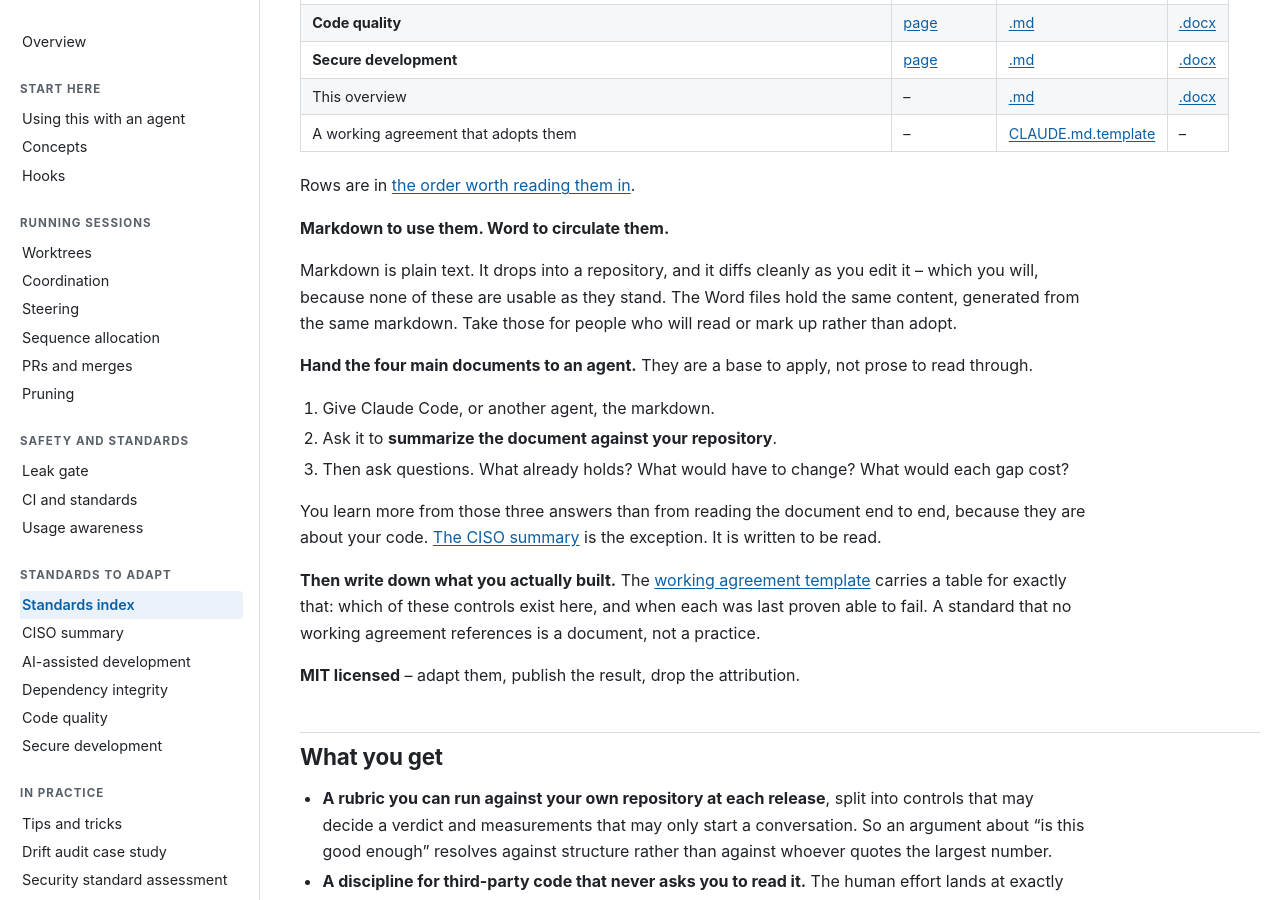
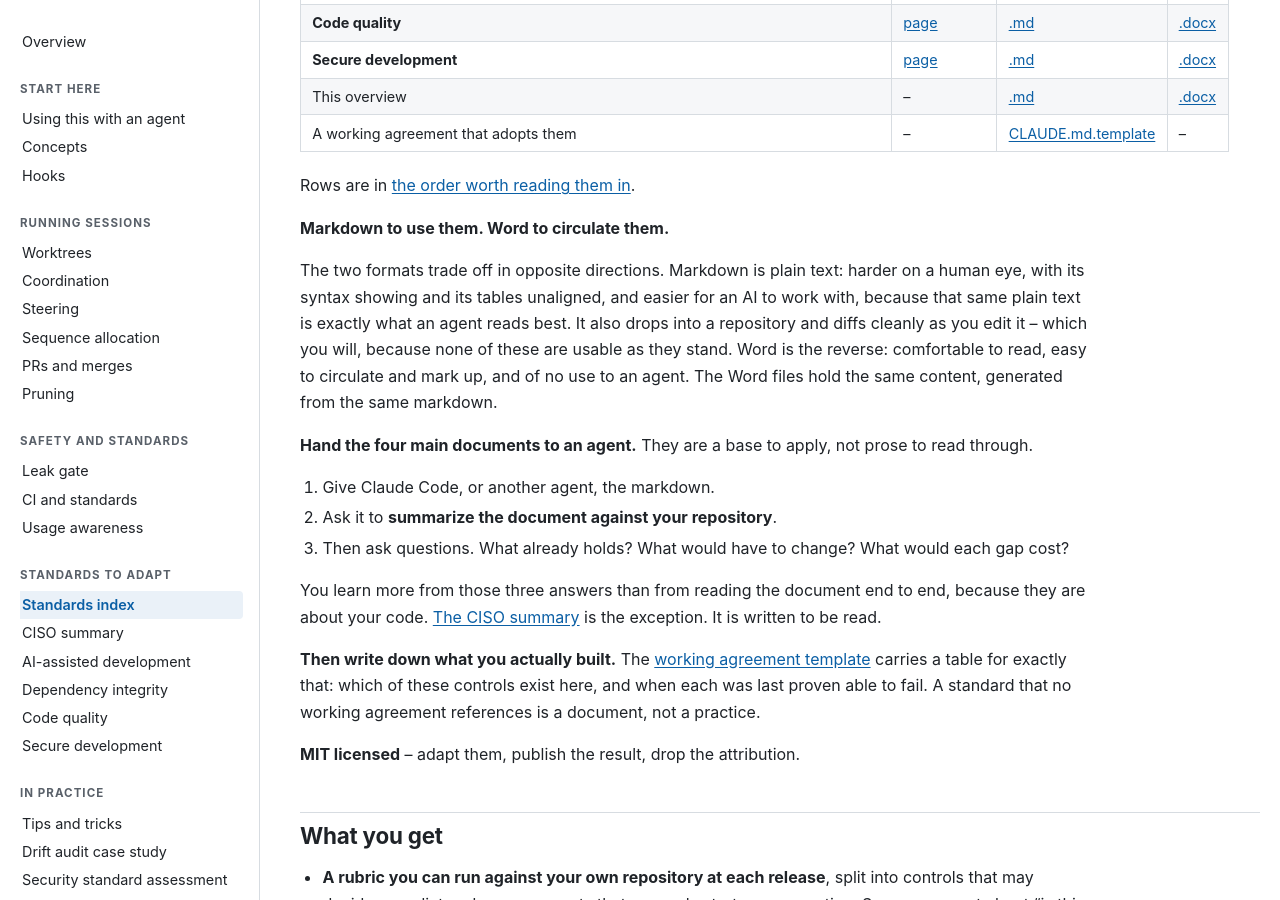
Before and after one commit to wshallwshall/claude-multisession, a Jekyll site: the page built from docs/standards/OVERVIEW.md, in a window 1280 px wide and 900 px high, scrolled down 704 px. Built offline with Jekyll 4.4.1, drawn with Linux system fonts in a browser that asks for light colours; our own code applies the rules of GitHub Pages for plain Markdown files.

Commit message:
docs(standards): say why the two formats trade off, not just that they differ
The format guidance said what each file is and left the reader to infer why they
would want one. The actual trade runs in opposite directions, and naming it is
what makes the choice obvious: markdown is harder on a human eye -- syntax
showing, tables unaligned -- and easier for an AI, because plain text is what an
agent reads best. Word is the reverse: comfortable to read and mark up, and of no
use to an agent.

That also explains the recommendation immediately below it, where the four
documents are handed to an agent rather than read.

OVERVIEW.docx regenerated. Verified: check-ascii clean, 35 tests pass.

```diff
--- a/docs/standards/OVERVIEW.md
+++ b/docs/standards/OVERVIEW.md
@@ -30,9 +30,12 @@ Rows are in [the order worth reading them in](#the-order-to-read-them-in).
 
 **Markdown to use them. Word to circulate them.**
 
-Markdown is plain text. It drops into a repository, and it diffs cleanly as you edit it -- which you
-will, because none of these are usable as they stand. The Word files hold the same content,
-generated from the same markdown. Take those for people who will read or mark up rather than adopt.
+The two formats trade off in opposite directions. Markdown is plain text: harder on a human eye,
+with its syntax showing and its tables unaligned, and easier for an AI to work with, because that
+same plain text is exactly what an agent reads best. It also drops into a repository and diffs
+cleanly as you edit it -- which you will, because none of these are usable as they stand. Word is
+the reverse: comfortable to read, easy to circulate and mark up, and of no use to an agent. The Word
+files hold the same content, generated from the same markdown.
 
 **Hand the four main documents to an agent.** They are a base to apply, not prose to read through.
 
```
Also changed, not shown: 1 other file.
